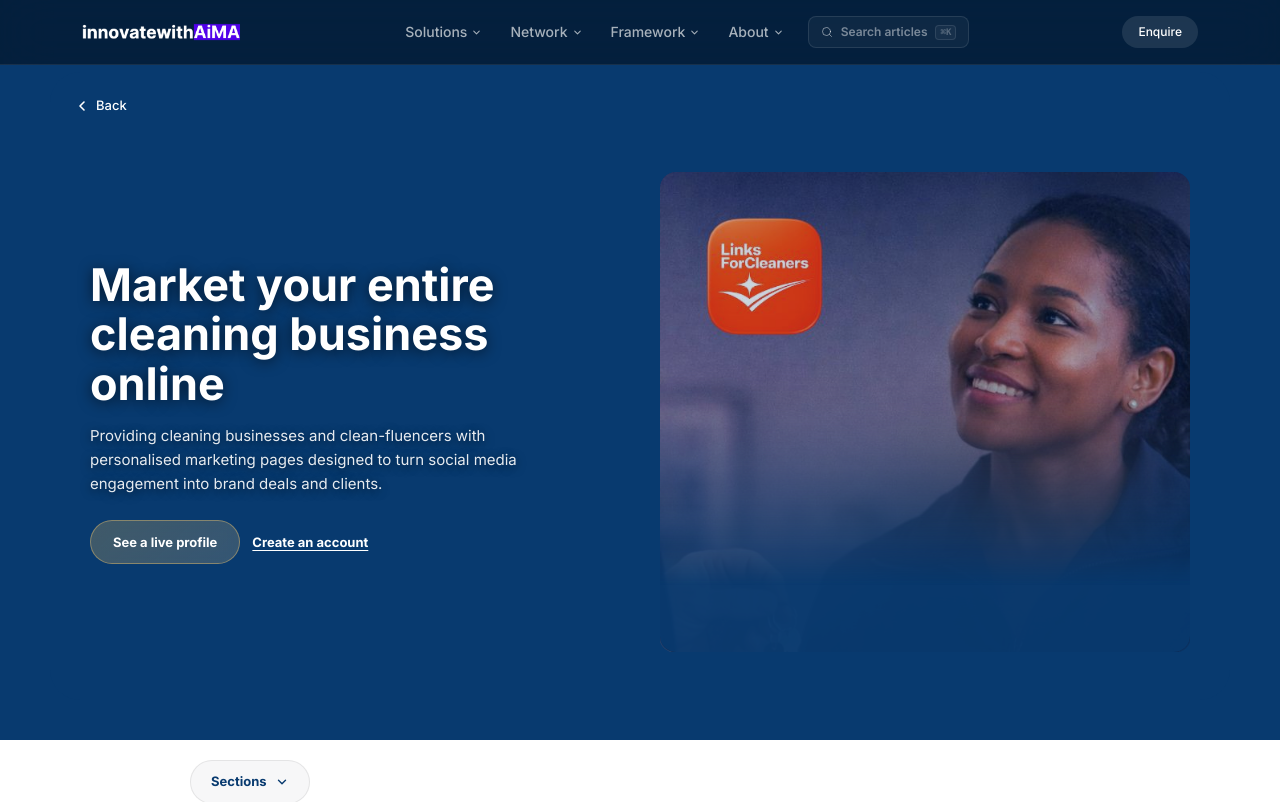
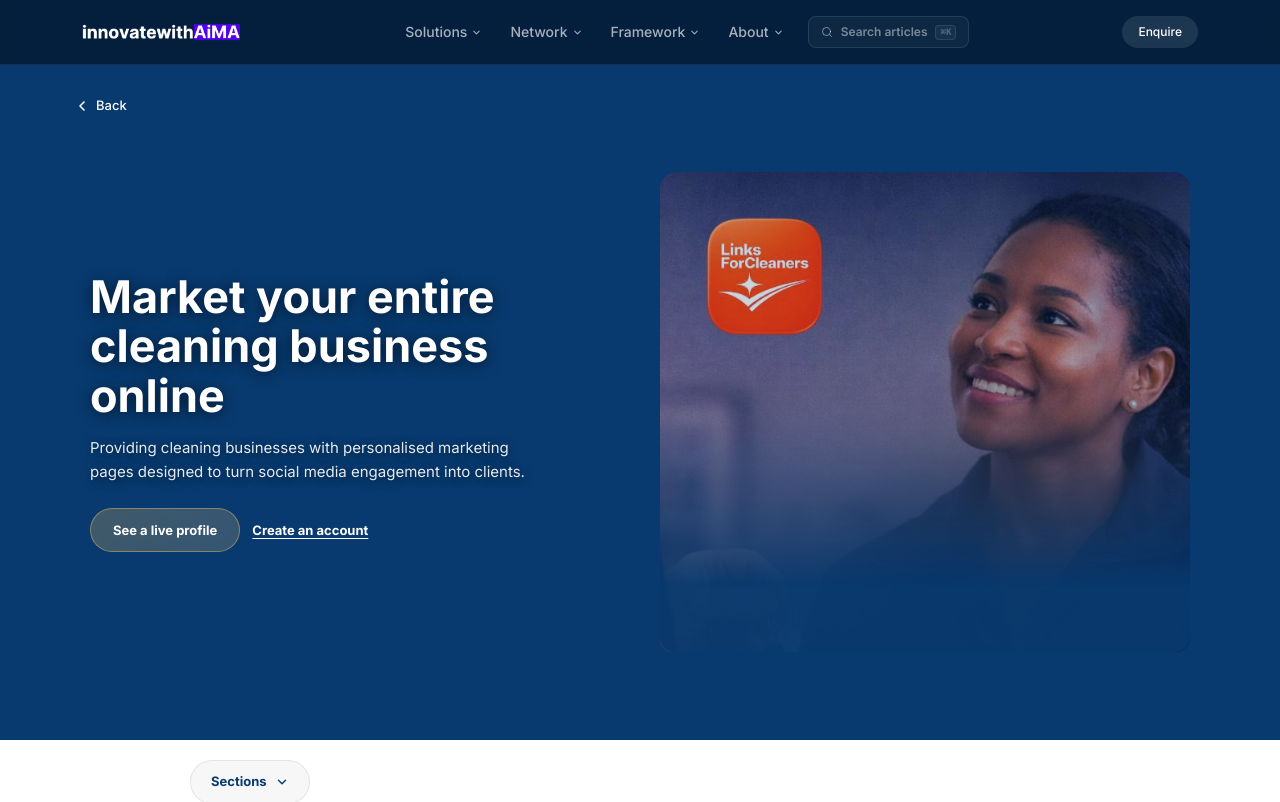
Before and after one commit to 1nn4a/iwa, a React (Vite) app: page /en/links-for-cleaners in a window 1280 px wide. Shown: the top 802 px of the page. Built offline with nearby package versions, Linux system fonts and the light colour scheme.

Commit message:
log off.

```diff
--- a/src/pages/LinksForCleaners.tsx
+++ b/src/pages/LinksForCleaners.tsx
@@ -269,7 +269,7 @@ export default function LinksForCleaners() {
                 </h1>
 
                 <p className="lfc-subheading">
-                  Providing cleaning businesses and clean-fluencers with personalised marketing pages designed to turn social media engagement into brand deals and clients.
+                  Providing cleaning businesses with personalised marketing pages designed to turn social media engagement into clients.
                 </p>
 
      <div className="lfc-cta-row">
```
